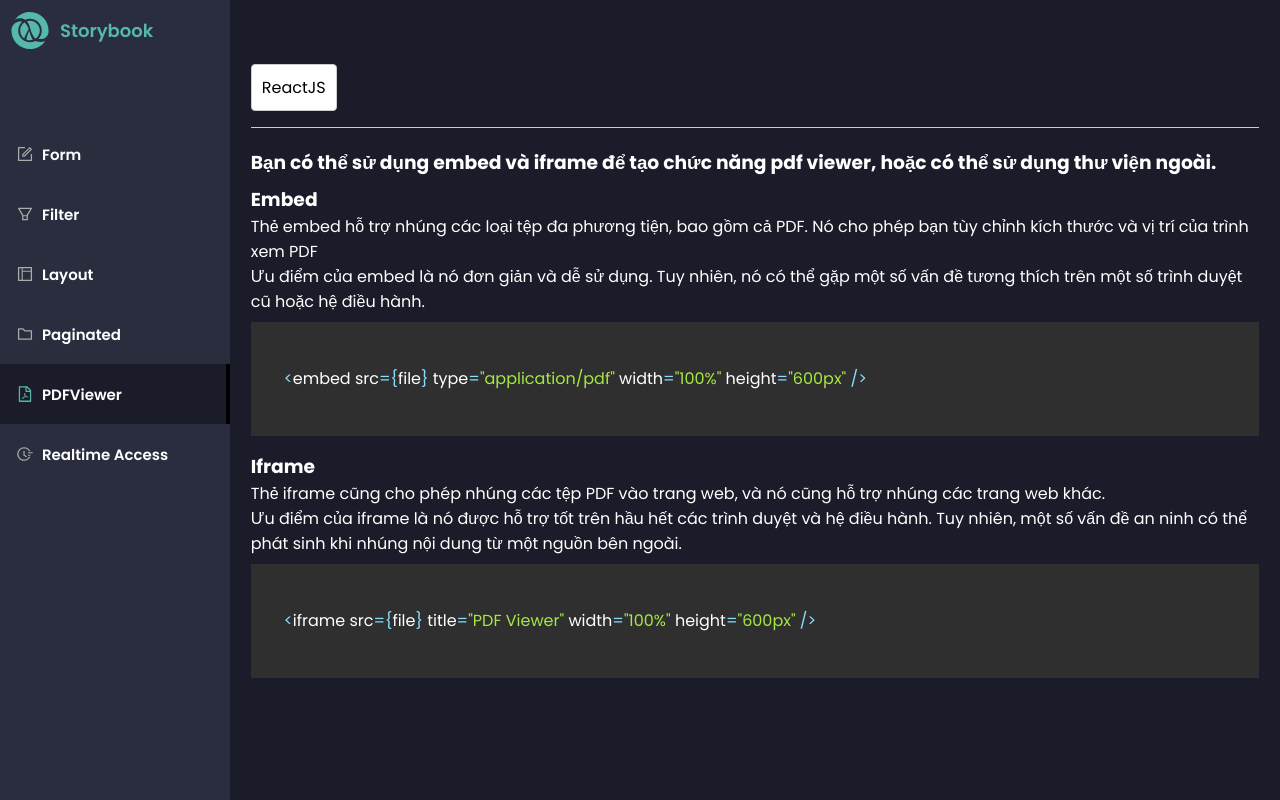
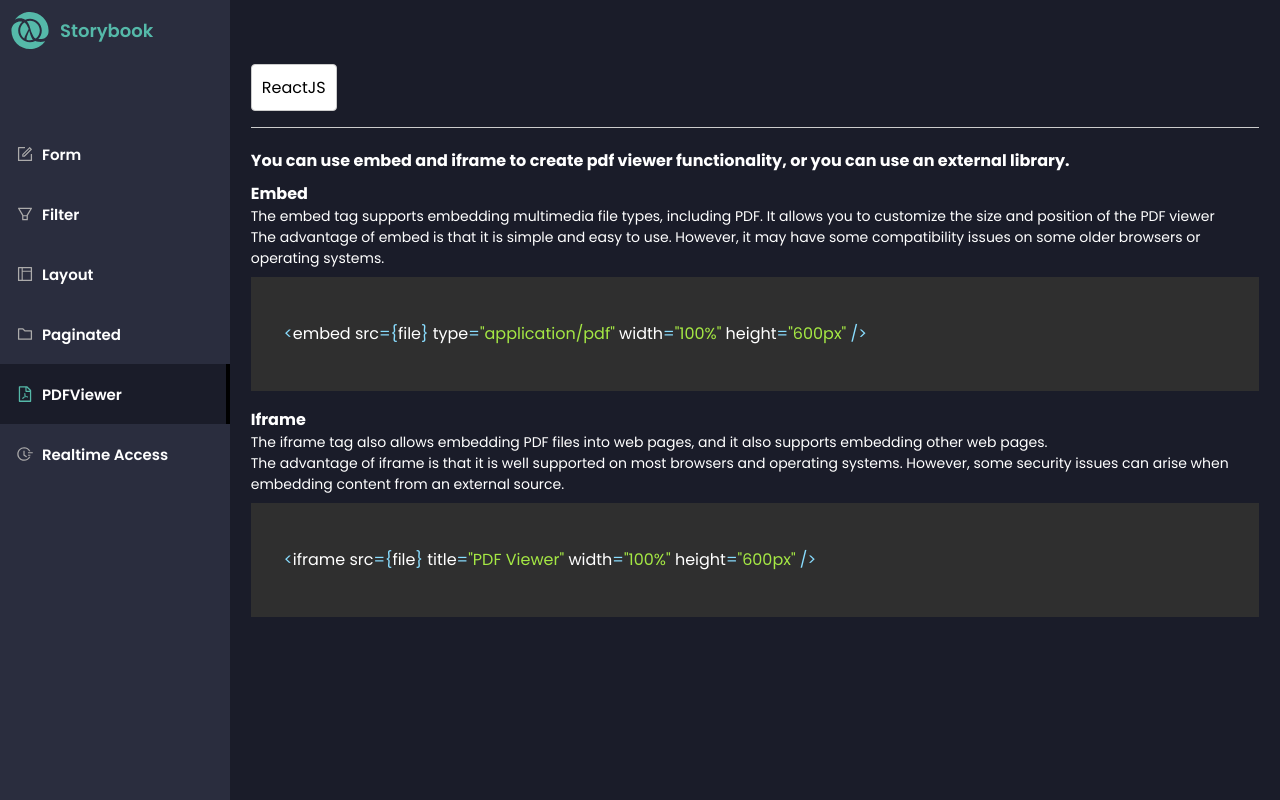
Before and after one commit to An7112/storybook, a React (Create React App) app: page /pdfviewer in a window 1280 px wide. Built offline with nearby package versions, Linux system fonts and the light colour scheme; a web font is replaced by a local one.

Commit message:
update: ui

```diff
--- a/src/index.css
+++ b/src/index.css
@@ -48,6 +48,10 @@ ul{
   padding: 0;
 }
 
+h3{
+  font-size: 16px;
+}
+
 :root {
     --main-major: #55B9A9;
     --bg-contrast: #2a2d3e;
--- a/src/pages/pdf-viewer/pdfViewer.tsx
+++ b/src/pages/pdf-viewer/pdfViewer.tsx
@@ -2,6 +2,7 @@ import Tabs from 'component/tabs/tabs'
 import React, { useCallback } from 'react'
 import { Prism as SyntaxHighlighter } from 'react-syntax-highlighter';
 import { materialDark } from 'react-syntax-highlighter/dist/esm/styles/prism';
+import './pdfviewer.css'
 
 interface TabProps {
   tabKey: string;
@@ -16,24 +17,24 @@ const CustomListView: React.FC<TabProps> = (props) => {
     <iframe src={file} title="PDF Viewer" width="100%" height="600px" />
   `;
   return (
-    <div className='container-custom paginated'>
-      <h3>Bạn có thể sử dụng embed và iframe để tạo chức năng pdf viewer, hoặc có thể sử dụng thư viện ngoài.</h3>
+    <div className='container-custom pdfviewer'>
+      <h3>You can use embed and iframe to create pdf viewer functionality, or you can use an external library.</h3>
 
       <div className='source-code'>
         <h3>Embed</h3>
-        <p>Thẻ embed hỗ trợ nhúng các loại tệp đa phương tiện, bao gồm cả PDF.
-        Nó cho phép bạn tùy chỉnh kích thước và vị trí của trình xem PDF</p>
-        <p>Ưu điểm của embed là nó đơn giản và dễ sử dụng.
-        Tuy nhiên, nó có thể gặp một số vấn đề tương thích trên một số trình duyệt cũ hoặc hệ điều hành.</p>
+        <p>The embed tag supports embedding multimedia file types, including PDF.
+        It allows you to customize the size and position of the PDF viewer</p>
+        <p>The advantage of embed is that it is simple and easy to use.
+        However, it may have some compatibility issues on some older browsers or operating systems.</p>
         <SyntaxHighlighter language="javascript" style={materialDark}>
           {embed}
         </SyntaxHighlighter>
       </div>
       <div className='source-code'>
         <h3>Iframe</h3>
-        <p>Thẻ iframe cũng cho phép nhúng các tệp PDF vào trang web, và nó cũng hỗ trợ nhúng các trang web khác.</p>
-        <p>Ưu điểm của iframe là nó được hỗ trợ tốt trên hầu hết các trình duyệt và hệ điều hành.
-          Tuy nhiên, một số vấn đề an ninh có thể phát sinh khi nhúng nội dung từ một nguồn bên ngoài.</p>
+        <p>The iframe tag also allows embedding PDF files into web pages, and it also supports embedding other web pages.</p>
+        <p>The advantage of iframe is that it is well supported on most browsers and operating systems.
+          However, some security issues can arise when embedding content from an external source.</p>
         <SyntaxHighlighter language="javascript" style={materialDark}>
           {iframe}
         </SyntaxHighlighter>
--- /dev/null
+++ b/src/pages/pdf-viewer/pdfviewer.css
@@ -0,0 +1,8 @@
+.container-custom.pdfviewer{
+    display: flex;
+    flex-direction: column;
+}
+
+.container-custom.pdfviewer p{
+    font-size: 14px;
+}
```
